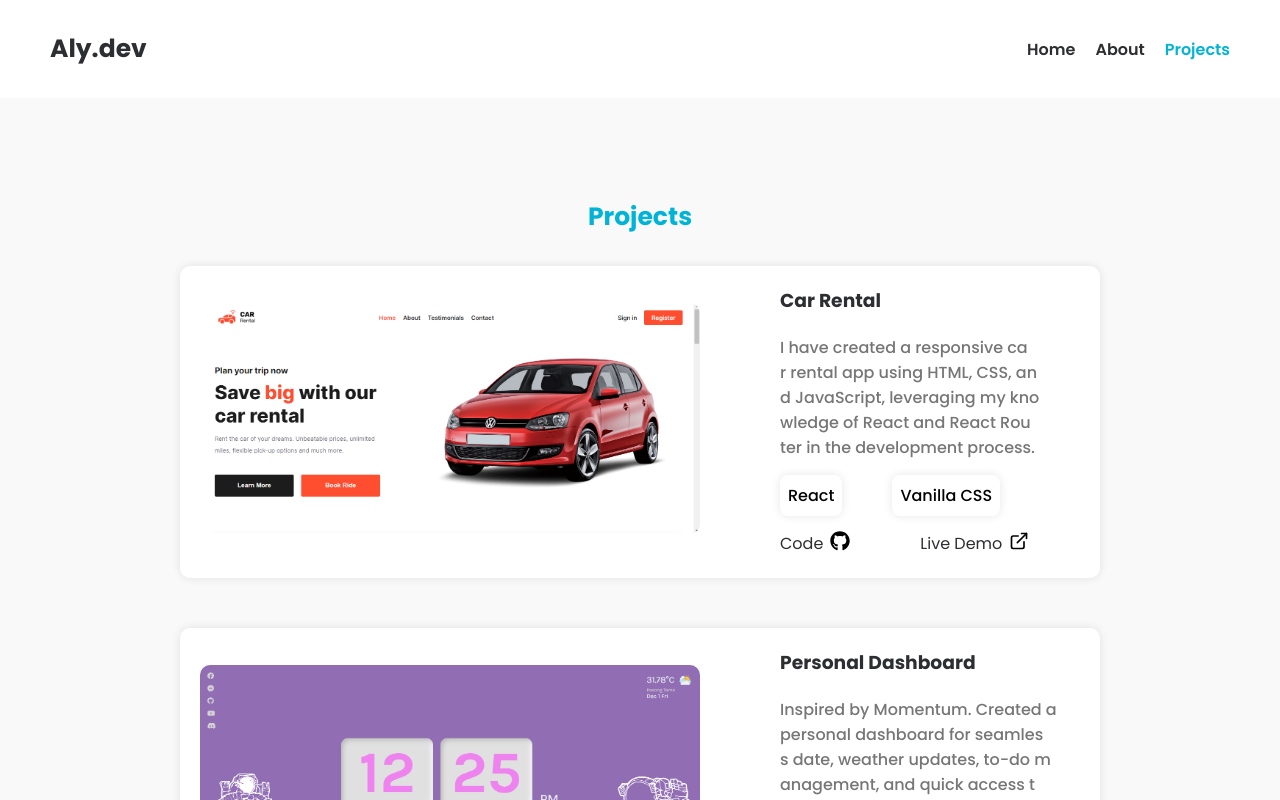
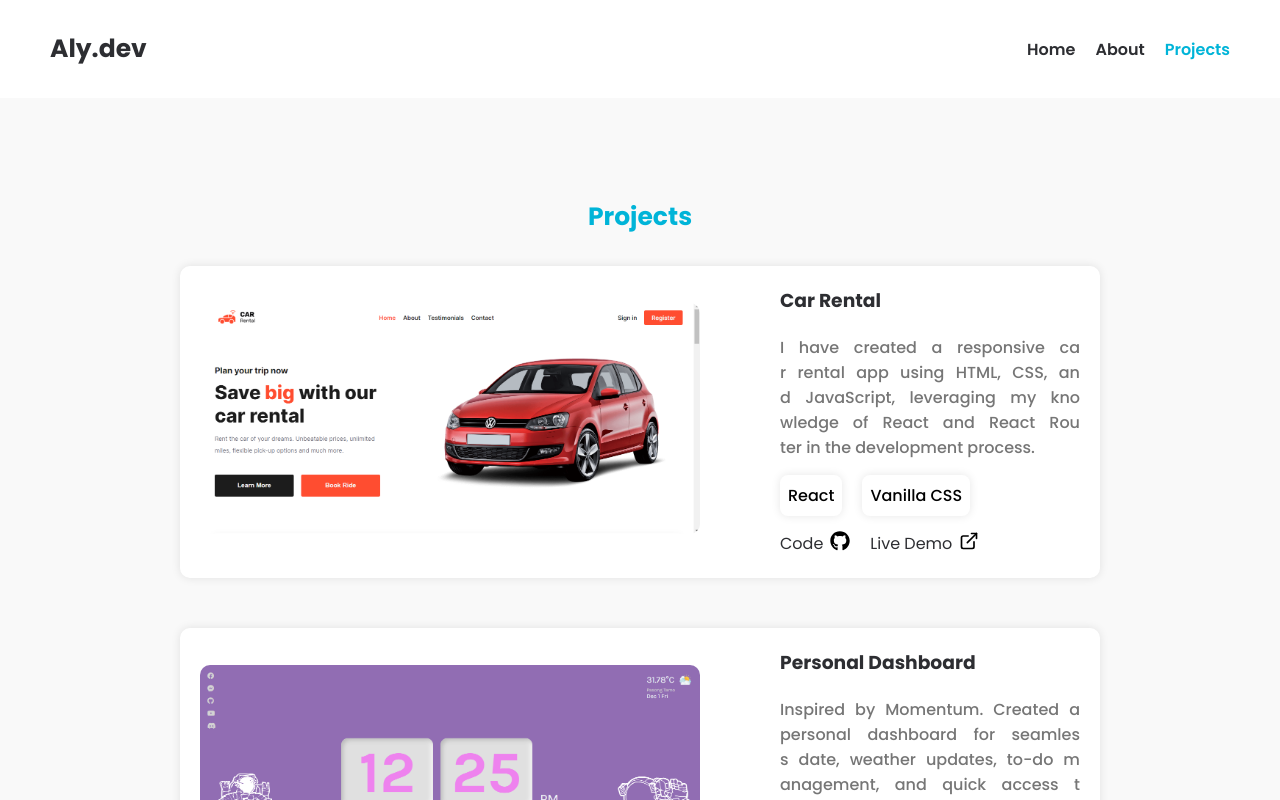
Before and after one commit to sanchezalyssa/portfolio, a React (Vite) app: page /projects in a window 1280 px wide. Shown: the top 800 px of the page. Built offline with nearby package versions, Linux system fonts and the light colour scheme; the HTML template or start-up script is replaced by a standard one.

Commit message:
add grad pic

```diff
--- a/src/components/About.jsx
+++ b/src/components/About.jsx
@@ -1,13 +1,10 @@
 /* eslint-disable react/no-unescaped-entities */
+import gradPic from "/image/grad.jpg"
 import "../styles/About.css"
 export default function About() {
     return (
         <div className="about">
-            <img
-                width={380}
-                src="https://images.unsplash.com/photo-1501504905252-473c47e087f8?q=80&w=1374&auto=format&fit=crop&ixlib=rb-4.0.3&ixid=M3wxMjA3fDB8MHxwaG90by1wYWdlfHx8fGVufDB8fHx8fA%3D%3D"
-                alt="gif"
-            />
+            <img src={gradPic} alt="grad pic" />
             <div className="about-info">
                 <h3>ABOUT ME</h3>
                 <h2>📍 Quezon City</h2>
--- a/src/components/Home.jsx
+++ b/src/components/Home.jsx
@@ -7,6 +7,7 @@ import js from "../assets/js.png"
 import react from "../assets/react.png"
 import bootstrap from "../assets/bootstrap.png"
 import avatar from "/image/avatar1.jpg"
+
 import Typewriter from "typewriter-effect"
 export default function Home() {
     return (
--- a/src/styles/About.css
+++ b/src/styles/About.css
@@ -6,13 +6,10 @@
 }
 .about img {
     max-width: 400px;
+    height: 380px;
     border-radius: 4px;
-    transition: transform 0.5s ease-in-out, filter 0.5s ease-in-out;
 }
-.about img:hover {
-    transform: scale(1.1);
-    filter: blur(2px); /* Adjust the blur amount as needed */
-}
+
 .about h3 {
     color: #00b4d8;
     font-size: 1.5625rem;
@@ -25,6 +22,7 @@
     font-weight: 500;
     font-size: 1.0625rem;
     color: #555555;
+    text-align: justify;
 }
 .about-info {
     max-width: 480px;
@@ -40,7 +38,7 @@
         line-height: 2;
     }
     .about img {
-        width: 100%;
+        width: 300px;
     }
     .about h3 {
         text-align: center;
--- a/src/styles/Project.css
+++ b/src/styles/Project.css
@@ -37,17 +37,18 @@
 .text-detail {
     font-weight: 500;
     color: #767676;
+    text-align: justify;
 }
 .progs {
     margin: 15px 0;
     display: flex;
     justify-content: start;
-    gap: 50px;
+    gap: 20px;
 }
 .links {
     display: flex;
     justify-content: start;
-    gap: 70px;
+    gap: 20px;
 }
 .link-list {
     display: flex;
```
Also changed, not shown: 1 other file (tests, documents, lock files or other folders).
